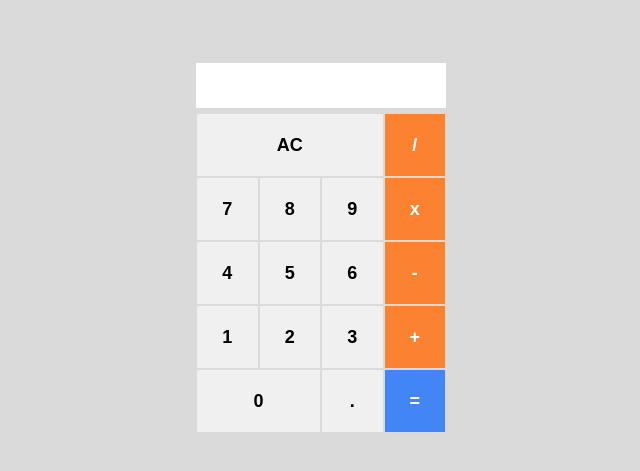
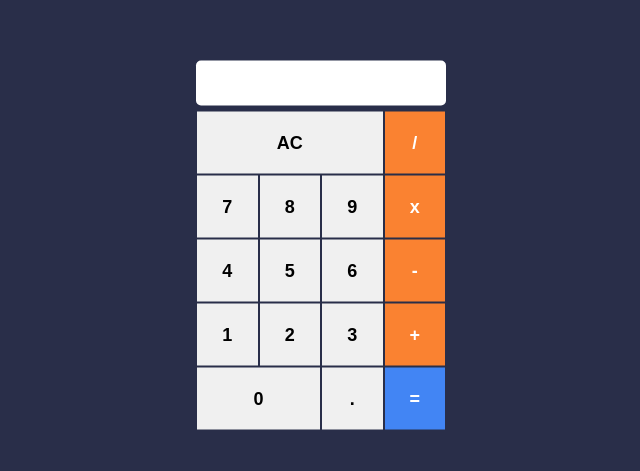
Before and after one commit to felipelalmeida/calculadora-react, a React (Create React App) app: page / in a window 1280 px wide. Shown: the part 157-628 px from the top of the page, without its empty margins (319-959 px from the left). Built offline with nearby package versions, Linux system fonts and the light colour scheme.

Commit message:
estilização

```diff
--- a/src/components/Calculator/index.jsx
+++ b/src/components/Calculator/index.jsx
@@ -150,8 +150,6 @@ export default class Calculator extends Component {
     render() {
         return (
             <div className='mainContainer'>
-                {/* {(this.state.history.length > 0 && !this.state.result) && <span>{`${this.state.values[0]} ${this.state.operator}`}</span>}
-                {(this.state.result) && <span>{`${this.state.history[0]} ${this.state.operator} ${this.state.history[1]} =`}</span>} */}
                 <Display display={this.state.display} history={this.state.history}
                     result={this.state.result} values={this.state.values} operator={this.state.operator} />
                 <div className='keys'>
--- a/src/components/Calculator/style.css
+++ b/src/components/Calculator/style.css
@@ -3,19 +3,12 @@
     top: 50%;
     left: 50%;
     transform: translate(-50%, -50%);
-    height: 370px;
+    /* height: 370px; */
     width: 250px;
-    /* border: 1px solid #000;s */
-    border-radius: 5px;
     padding: 5px;
     font-family: sans-serif;
+    /* background-color: #f2f3f5; */
 }
-
-/* .mainContainer span {
-    display: flex;
-    justify-content: flex-end;
-    font-size: 12px;
-} */
 
 .keys {
     display: grid;
--- a/src/components/Display/style.css
+++ b/src/components/Display/style.css
@@ -2,6 +2,7 @@
     padding: 0;
     /* border: 1px solid black; */
     height: 30px;
+    border-radius: 5px;
     margin-bottom: 5px;
     margin-top: 5px;
     font-weight: bold;
--- a/src/index.css
+++ b/src/index.css
@@ -4,5 +4,5 @@
 }
 
 body{
-  background-color: #dadada;
+  background-color: #292e49;
 }
```
